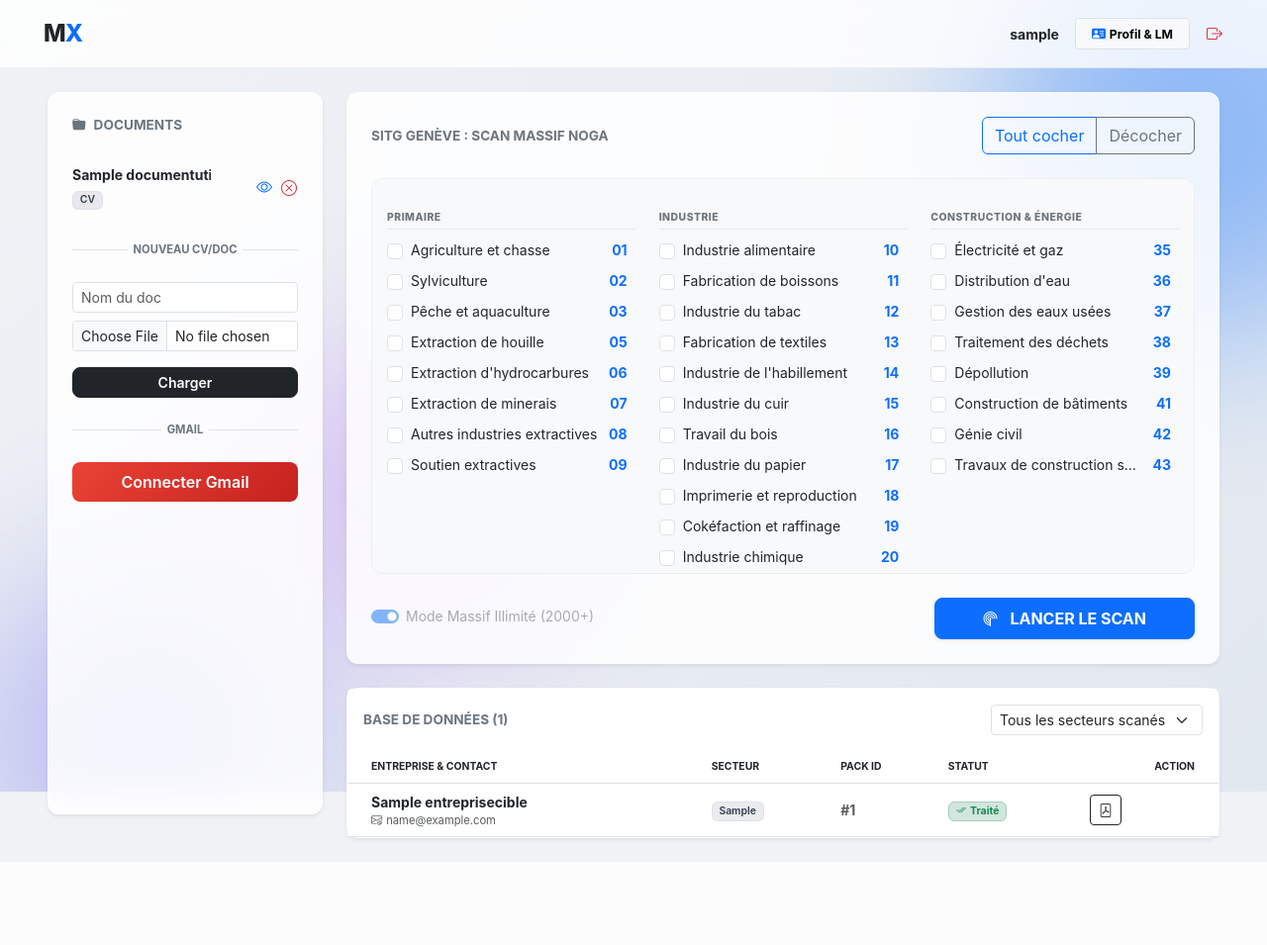
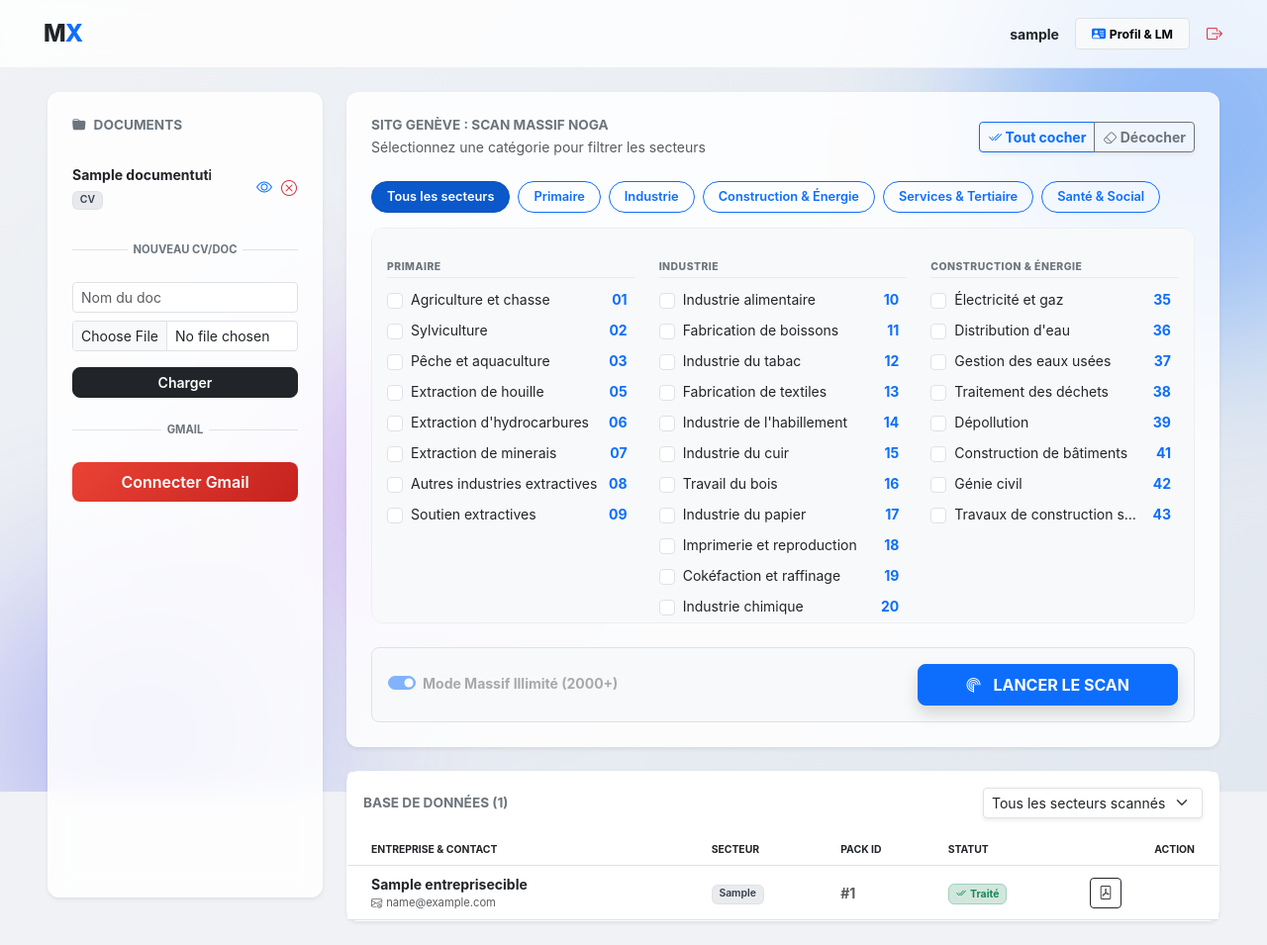
Before and after one commit to maxencepetey-byte/Postulation_MX, a Django app: page / in a window 1280 px wide. Shown: the whole page at 99% size. Before the commit the page ends 853 px from the top, so only its background shows below. Run offline with Django 5.2, Linux system fonts and the light colour scheme; a user stored in the database is signed in; tables that the repository leaves empty hold one stand-in row (values such as "Sample post"); data that the repository does not hold is empty.

Commit message:
patch dash v2

```diff
--- a/MX_Project/core/templates/core/dashboard.html
+++ b/MX_Project/core/templates/core/dashboard.html
@@ -27,10 +27,25 @@
             background: #f8f9fa;
             border-radius: 12px;
             border: 1px solid #eee;
+            transition: all 0.3s ease;
         }
         .custom-check:hover {
-            background: rgba(0,0,0,0.02);
+            background: rgba(0,0,0,0.03);
             border-radius: 4px;
+        }
+        /* Style pour les boutons de catégories */
+        .category-nav {
+            display: flex;
+            flex-wrap: wrap;
+            gap: 8px;
+            margin-bottom: 15px;
+        }
+        .category-btn {
+            border-radius: 20px;
+            font-weight: 600;
+            font-size: 0.8rem;
+            padding: 5px 15px;
+            transition: all 0.2s ease;
         }
     </style>
 </head>
@@ -128,18 +143,29 @@
                 <div class="card mb-4 shadow-sm border-0">
                     <div class="card-body p-4">
                         <div class="d-flex justify-content-between align-items-center mb-4">
-                            <h6 class="section-title mb-0">SITG Genève : Scan Massif NOGA</h6>
-                            <div class="btn-group">
-                                <button type="button" class="btn btn-xs btn-outline-primary" id="checkAll">Tout cocher</button>
-                                <button type="button" class="btn btn-xs btn-outline-secondary" id="uncheckAll">Décocher</button>
+                            <div>
+                                <h6 class="section-title mb-1">SITG Genève : Scan Massif NOGA</h6>
+                                <p class="small text-muted mb-0">Sélectionnez une catégorie pour filtrer les secteurs</p>
+                            </div>
+                            <div class="btn-group shadow-sm">
+                                <button type="button" class="btn btn-sm btn-outline-primary fw-bold" id="checkAll"><i class="bi bi-check2-all"></i> Tout cocher</button>
+                                <button type="button" class="btn btn-sm btn-outline-secondary fw-bold" id="uncheckAll"><i class="bi bi-eraser"></i> Décocher</button>
                             </div>
                         </div>
 
                         <form action="{% url 'lancer_scan' %}" method="GET" id="scanForm">
+
+                            <div class="category-nav">
+                                <button type="button" class="btn btn-primary category-btn active" data-target="all">Tous les secteurs</button>
+                                {% for groupe, items in secteurs_noga.items %}
+                                    <button type="button" class="btn btn-outline-primary category-btn" data-target="cat_{{ forloop.counter }}">{{ groupe }}</button>
+                                {% endfor %}
+                            </div>
+
                             <div class="secteurs-grid-container mb-4">
-                                <div class="row">
+                                <div class="row" id="secteursWrapper">
                                     {% for groupe, items in secteurs_noga.items %}
-                                        <div class="col-md-4 mb-3">
+                                        <div class="col-md-4 mb-3 category-group" id="cat_{{ forloop.counter }}">
                                             <div class="group-label">{{ groupe }}</div>
                                             {% for code, label in items %}
                                                 <div class="form-check custom-check py-1">
@@ -155,13 +181,13 @@
                                 </div>
                             </div>
 
-                            <div class="d-flex justify-content-between align-items-center">
-                                <div class="form-check form-switch small">
+                            <div class="d-flex justify-content-between align-items-center bg-light p-3 rounded-3 border">
+                                <div class="form-check form-switch small mb-0">
                                     <input class="form-check-input" type="checkbox" checked disabled>
-                                    <label class="form-check-label text-muted italic">Mode Massif Illimité (2000+)</label>
+                                    <label class="form-check-label text-muted fw-bold">Mode Massif Illimité (2000+)</label>
                                 </div>
-                                <button type="submit" class="btn btn-primary btn-mx shadow-sm px-5 py-2 fw-bold">
-                                    <i class="bi bi-radar me-2"></i> LANCER LE SCAN
+                                <button type="submit" class="btn btn-primary btn-mx shadow px-5 py-2 fw-bold text-uppercase">
+                                    <i class="bi bi-radar me-2"></i> Lancer le scan
                                 </button>
                             </div>
                         </form>
@@ -171,8 +197,8 @@
                 <div class="card shadow-sm border-0">
                     <div class="card-header bg-white py-3 border-0 d-flex justify-content-between align-items-center">
                         <h6 class="section-title mb-0">Base de données ({{ total_entreprises }})</h6>
-                        <select id="secteurSelect" class="form-select form-select-sm w-auto" data-url="{% url 'entreprises_filtrer_secteur' %}">
-                            <option value="">Tous les secteurs scanés</option>
+                        <select id="secteurSelect" class="form-select form-select-sm w-auto shadow-sm" data-url="{% url 'entreprises_filtrer_secteur' %}">
+                            <option value="">Tous les secteurs scannés</option>
                             {% for s in secteurs_uniques %}
                                 <option value="{{ s }}">{{ s }}</option>
                             {% endfor %}
@@ -201,12 +227,56 @@
 
     <script src="https://cdn.jsdelivr.net/npm/bootstrap@5.3.0/dist/js/bootstrap.bundle.min.js"></script>
     <script>
-        // Sélection rapide
-        document.getElementById('checkAll').addEventListener('click', () => {
-            document.querySelectorAll('input[name="secteurs"]').forEach(cb => cb.checked = true);
-        });
-        document.getElementById('uncheckAll').addEventListener('click', () => {
-            document.querySelectorAll('input[name="secteurs"]').forEach(cb => cb.checked = false);
+        document.addEventListener('DOMContentLoaded', () => {
+            const categoryBtns = document.querySelectorAll('.category-btn');
+            const categoryGroups = document.querySelectorAll('.category-group');
+
+            // --- Logique de filtrage des catégories ---
+            categoryBtns.forEach(btn => {
+                btn.addEventListener('click', (e) => {
+                    // Mettre à jour le style visuel des boutons
+                    categoryBtns.forEach(b => {
+                        b.classList.remove('btn-primary', 'active');
+                        b.classList.add('btn-outline-primary');
+                    });
+                    e.target.classList.remove('btn-outline-primary');
+                    e.target.classList.add('btn-primary', 'active');
+
+                    // Récupérer la cible à afficher
+                    const target = e.target.getAttribute('data-target');
+
+                    // Afficher/Cacher les groupes
+                    categoryGroups.forEach(group => {
+                        if (target === 'all' || group.id === target) {
+                            group.style.display = 'block';
+                            // Ajuste la largeur pour prendre tout l'espace si une seule catégorie est ciblée
+                            if(target !== 'all') {
+                                group.classList.remove('col-md-4');
+                                group.classList.add('col-md-12');
+                            } else {
+                                group.classList.add('col-md-4');
+                                group.classList.remove('col-md-12');
+                            }
+                        } else {
+                            group.style.display = 'none';
+                        }
+                    });
+                });
+            });
+
+            // --- Logique de sélection rapide (Intelligente) ---
+            // Le bouton "Tout cocher" ne cochera que les cases ACTUELLEMENT VISIBLES
+            document.getElementById('checkAll').addEventListener('click', () => {
+                const visibleGroups = Array.from(categoryGroups).filter(g => g.style.display !== 'none');
+                visibleGroups.forEach(group => {
+                    group.querySelectorAll('input[name="secteurs"]').forEach(cb => cb.checked = true);
+                });
+            });
+
+            // Le bouton "Décocher" décoche tout (même les cachés, par sécurité)
+            document.getElementById('uncheckAll').addEventListener('click', () => {
+                document.querySelectorAll('input[name="secteurs"]').forEach(cb => cb.checked = false);
+            });
         });
     </script>
 </body>
```
